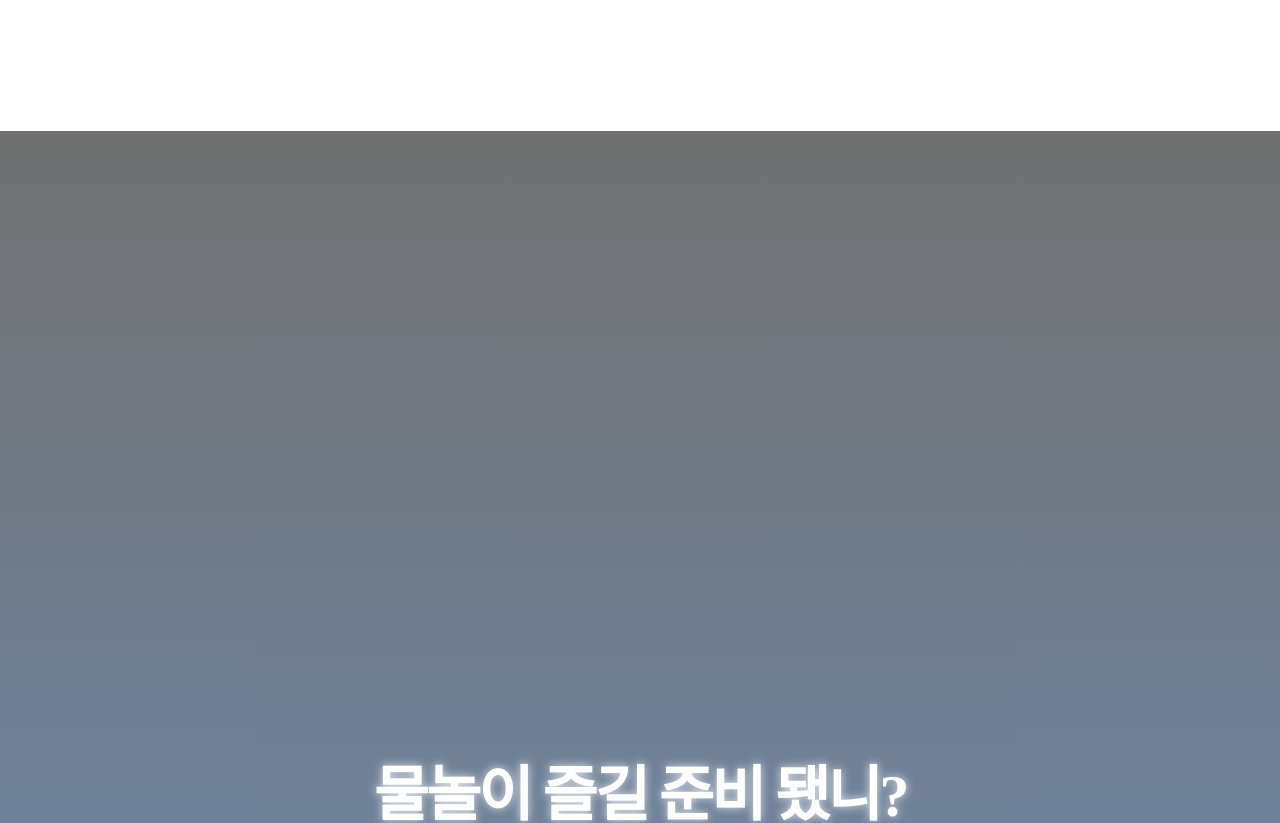
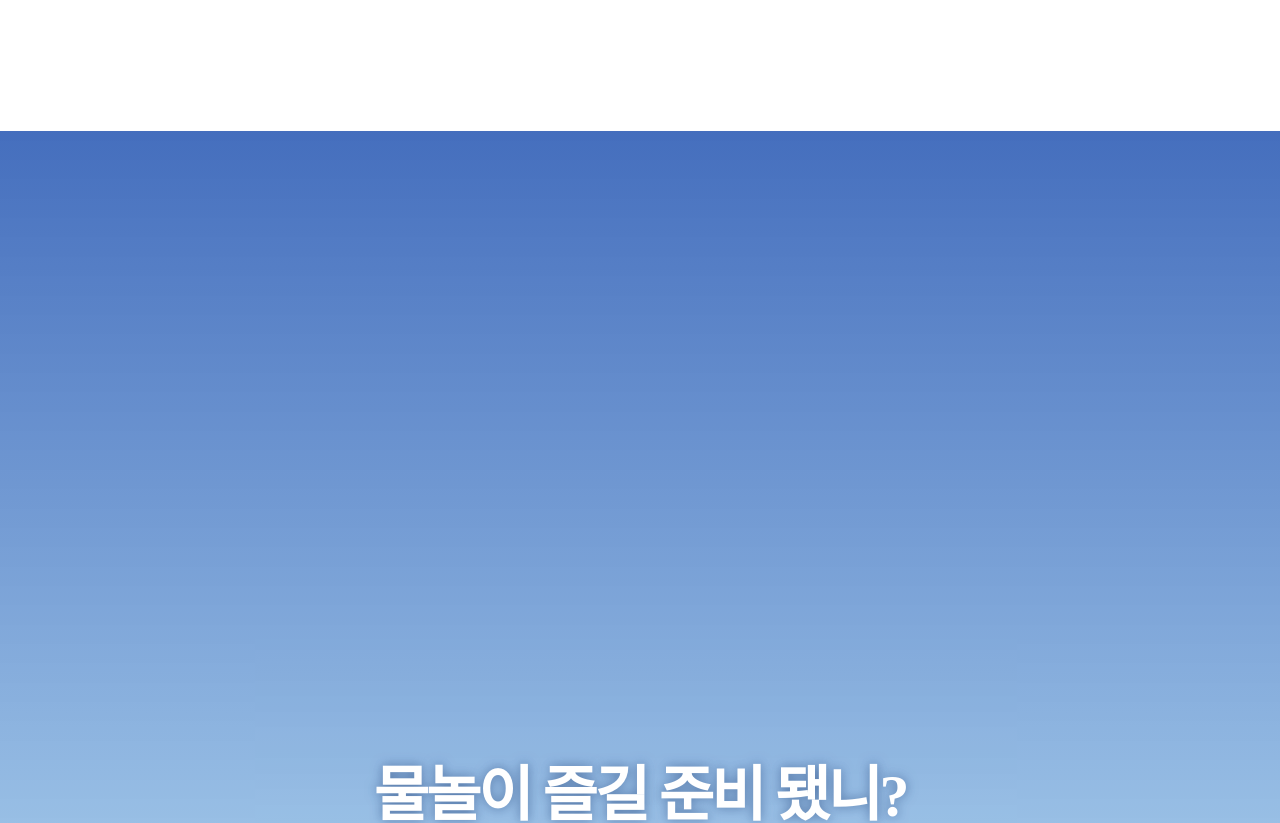
Before and after one commit to rhslfmafma/CABI, a website: page att.html in a window 1280 px wide. Shown: the part 1660-2483 px from the top of the page. Drawn offline with nearby package versions, Linux system fonts and the light colour scheme; a web font is replaced by a local one.

Commit message:
[ADD] Sec2 98% 완료

```diff
--- a/css/att.css
+++ b/css/att.css
@@ -40,7 +40,7 @@ iframe.active {
 }
 
 .Sec2 {
-  background: var(--gr, linear-gradient(180deg, rgba(0, 0, 0, 0.70) 0%, rgba(0, 75, 172, 0.70) 100%));
+  background: linear-gradient(180deg, #164AAD 0%, rgba(144, 206, 240, 0.75) 61.95%, rgba(217, 217, 217, 0.00) 100%);
   opacity: 0.8;
   height: 200vh;
   flex-shrink: 0;
@@ -53,7 +53,7 @@ iframe.active {
   color: #fff !important;
   padding-top: 620px;
   opacity: 0;
-  transition: 0.5s;
+  transition: 1s;
 }
 .Sec2 h2.active {
   opacity: 1;
--- a/js/att.js
+++ b/js/att.js
@@ -145,20 +145,20 @@ $(window).scroll(function(){
   let scrollTop = $(window).scrollTop();    //윈도우 객체의 scrollY속성을 사용하여 스크롤 양을 로드
   // 스크롤 양이 이전 스크롤 양보다 큰 경우
   if (scrollTop > scrollmat) {
-    if (scrollTop > 1800) {
+    if (scrollTop > 1899) {
       objectcircle1.addClass('active');
       objectcircle2.addClass('active');
       objectcircle3.addClass('active');
     }
-    if (scrollTop > 1890) {
+    if (scrollTop > 1900) {
       console.log('작동');
       // scale과 translateY 값을 각각 0.01씩 증가시킵니다.
       if (oX < 178) {
         oX +=1;
         oY +=1;
-        objectcircle1.css({'transform': `translateY(${-9 * oY}px) translateX(${9 * oX}px)`});
-        objectcircle2.css({'transform': `translateY(${-9 * oY}px) translateX(${-9 * oX}px)`});
-        objectcircle3.css({'transform': `translateY(${9 * oY}px) translateX(${-9 * oX}px)`});
+        objectcircle1.css({'transform': `translateY(${-16 * oY}px) translateX(${16 * oX}px)`});
+        objectcircle2.css({'transform': `translateY(${-16 * oY}px) translateX(${-16 * oX}px)`});
+        objectcircle3.css({'transform': `translateY(${16 * oY}px) translateX(${-16 * oX}px)`});
       }
     }
     if (scrollTop > 2140) {
@@ -168,9 +168,12 @@ $(window).scroll(function(){
 
       // Sec2 h2를 보이고, 투영하게
       Sec2title.addClass('active');
+    }
+    if (scrollTop > 2237) {
+      // Sec2 h2를 보이고, 투영하게
       Sec2title.css({
-        'color': 'transparent',
-        'text-shadow': '0 0 10px rgba(255,255,255,0.8)'  // 글자 투영 효과
+        'color': '#17407E',
+        'text-shadow': '0 0 12px rgba(23,64,126,0.8)'  // 글자 투영 효과
       }); // 수정
     }
   }
```
